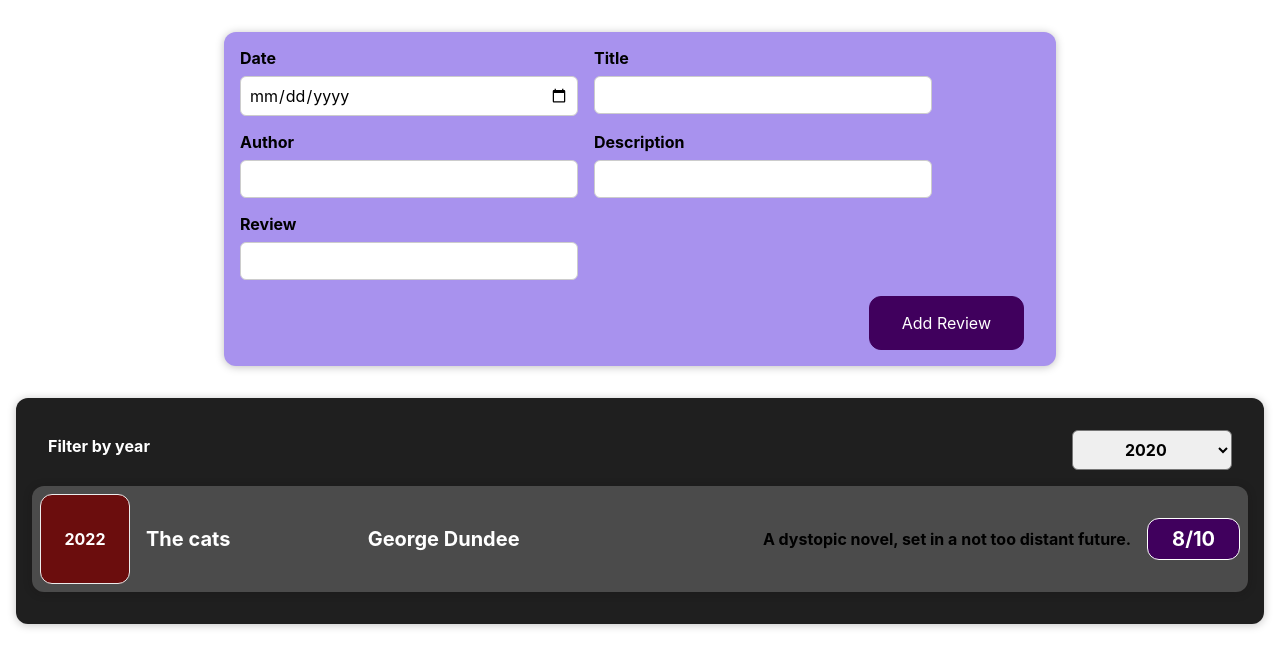
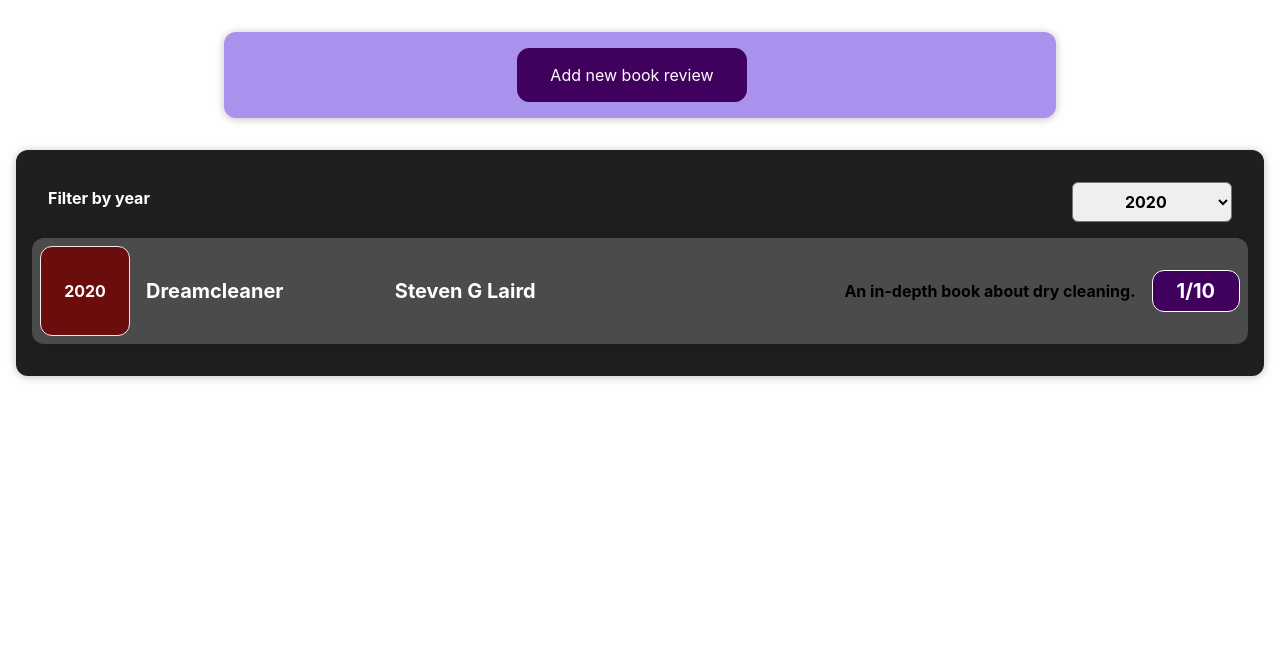
Before and after one commit to 11Larsson11/reactlist, a React (Create React App) app: page / in a window 1280 px wide. Shown: the top 668 px of the page. Built offline with nearby package versions, Linux system fonts and the light colour scheme.

Commit message:
Updated form

```diff
--- a/src/App.js
+++ b/src/App.js
@@ -1,12 +1,12 @@
+import React, { useState } from "react";
 import NewReview from "./components/NewReview/NewReview";
 import Reviews from "./components/Reviews/Reviews";
 
-const App = () => {
-  const bookReviews = [
+const baseReviews = [
   {
     id: "e1",
     date: new Date(2022, 2, 21),
-      bookName: "The cats",
+    title: "The cats",
     author: "George Dundee",
     description: "A dystopic novel, set in a not too distant future.",
     review: 8,
@@ -14,16 +14,15 @@ const App = () => {
   {
     id: "e2",
     date: new Date(2022, 1, 15),
-      bookName: "Blame it on the sunshine",
+    title: "Blame the sunshine",
     author: "Fran Getz",
-      description:
-        "A fun, yet melodramatic book about an afternoon gone wrong.",
+    description: "A fun, yet melodramatic book about weather.",
     review: 3,
   },
   {
     id: "e3",
     date: new Date(2020, 7, 9),
-      bookName: "Dreamcleaner",
+    title: "Dreamcleaner",
     author: "Steven G Laird",
     description: "An in-depth book about dry cleaning.",
     review: 1,
@@ -31,19 +30,26 @@ const App = () => {
   {
     id: "e4",
     date: new Date(2021, 5, 12),
-      bookName: "World Wide Web",
+    title: "World Wide Web",
     author: "Stone Roe",
     description: "A brief history of the internet.",
     review: 8,
   },
 ];
 
-  const addReviewHandler = (review) => {};
+const App = () => {
+  const [reviews, setReviews] = useState(baseReviews);
+
+  const addReviewHandler = review => {
+    setReviews((prevReviews) => {
+      return [review, ...prevReviews]
+    });
+  };
 
   return (
     <div className="App">
       <NewReview onAddReview={addReviewHandler} />
-      <Reviews items={bookReviews} />
+      <Reviews items={reviews} />
     </div>
   );
 };
--- a/src/components/NewReview/NewReview.js
+++ b/src/components/NewReview/NewReview.js
@@ -1,18 +1,38 @@
+import React, { useState } from "react";
 import ReviewForm from "./ReviewForm";
 import "./NewReview.css";
 
 const NewReview = (props) => {
+  const [isEditing, setIsEditing] = useState(false);
+
   const saveReviewDataHandler = (enteredReviewData) => {
     const reviewData = {
       ...enteredReviewData,
       id: Math.random().toString(),
     };
     props.onAddReview(reviewData);
+    setIsEditing(false);
+  };
+
+  const startEditingHandler = () => {
+    setIsEditing(true);
+  };
+
+  const stopEditingHandler = () => {
+    setIsEditing(false);
   };
 
   return (
     <div className="new-review">
-      <ReviewForm onSaveReviewData={saveReviewDataHandler} />
+      {!isEditing && (
+        <button onClick={startEditingHandler}>Add new book review</button>
+      )}
+      {isEditing && (
+        <ReviewForm
+          onSaveReviewData={saveReviewDataHandler}
+          onCancel={stopEditingHandler}
+        />
+      )}
     </div>
   );
 };
--- a/src/components/NewReview/ReviewForm.js
+++ b/src/components/NewReview/ReviewForm.js
@@ -98,6 +98,7 @@ const ReviewForm = (props) => {
         </div>
       </div>
       <div className="new-review__actions">
+        <button type="button" onClick={props.onCancel} >Cancel</button>
         <button type="submit">Add Review</button>
       </div>
     </form>
--- a/src/components/Reviews/ListItem.js
+++ b/src/components/Reviews/ListItem.js
@@ -6,13 +6,14 @@ const ListItem = (props) => {
   const year = props.date.getFullYear();
 
   return (
+    <li>
       <Card className="list-item">
         <div className="list-item__year">
           <div>{year}</div>
         </div>
 
         <div className="list-item__description">
-        <h2>{props.bookName}</h2>
+          <h2>{props.title}</h2>
           <h2>{props.author}</h2>
           <div className="list-item__description"></div>
           <h4>{props.description}</h4>
@@ -21,6 +22,7 @@ const ListItem = (props) => {
           </div>
         </div>
       </Card>
+    </li>
   );
 };
 
--- /dev/null
+++ b/src/components/Reviews/ReviewList.css
@@ -0,0 +1,9 @@
+.review-list {
+    list-style: none;
+    padding: 0;
+  }
+
+  .review-list__fallback {
+    color: white;
+    text-align: center;
+  }
--- /dev/null
+++ b/src/components/Reviews/ReviewList.js
@@ -0,0 +1,26 @@
+import ListItem from "./ListItem";
+import "./ReviewList.css";
+
+const ReviewList = (props) => {
+
+if (props.items.length === 0) {
+    return <h2 className="review-list__fallback">No reviews for this year.</h2>
+}
+
+  return (
+    <ul className="review-list">
+      {props.items.map((review) => (
+        <ListItem
+          key={review.id}
+          date={review.date}
+          title={review.title}
+          author={review.author}
+          description={review.description}
+          review={review.review}
+        />
+      ))}
+    </ul>
+  );
+};
+
+export default ReviewList;
--- a/src/components/Reviews/Reviews.js
+++ b/src/components/Reviews/Reviews.js
@@ -1,27 +1,28 @@
 import React, { useState } from "react";
-import ListItem from "./ListItem";
 import ReviewFilter from "./ReviewFilter";
 import Card from "../UI/Card";
 import "./Reviews.css";
+import ReviewList from "./ReviewList";
 
 const Reviews = (props) => {
-const [filteredYear, setFilteredYear] = useState('2020');
+  const [filteredYear, setFilteredYear] = useState("2020");
 
   const filterChangeHandler = (selectedYear) => {
     setFilteredYear(selectedYear);
   };
 
+  const filteredReviews = props.items.filter((review) => {
+    return review.date.getFullYear().toString() === filteredYear;
+  });
+
   return (
     <div>
       <Card className="reviews">
-        <ReviewFilter selected={filteredYear} onChangeFilter={filterChangeHandler} />
-        <ListItem
-          date={props.items[0].date}
-          bookName={props.items[0].bookName}
-          author={props.items[0].author}
-          description={props.items[0].description}
-          review={props.items[0].review}
+        <ReviewFilter
+          selected={filteredYear}
+          onChangeFilter={filterChangeHandler}
         />
+        <ReviewList items={filteredReviews} />
       </Card>
     </div>
   );
```
Lines whose indentation alone changed are shown as unchanged.
